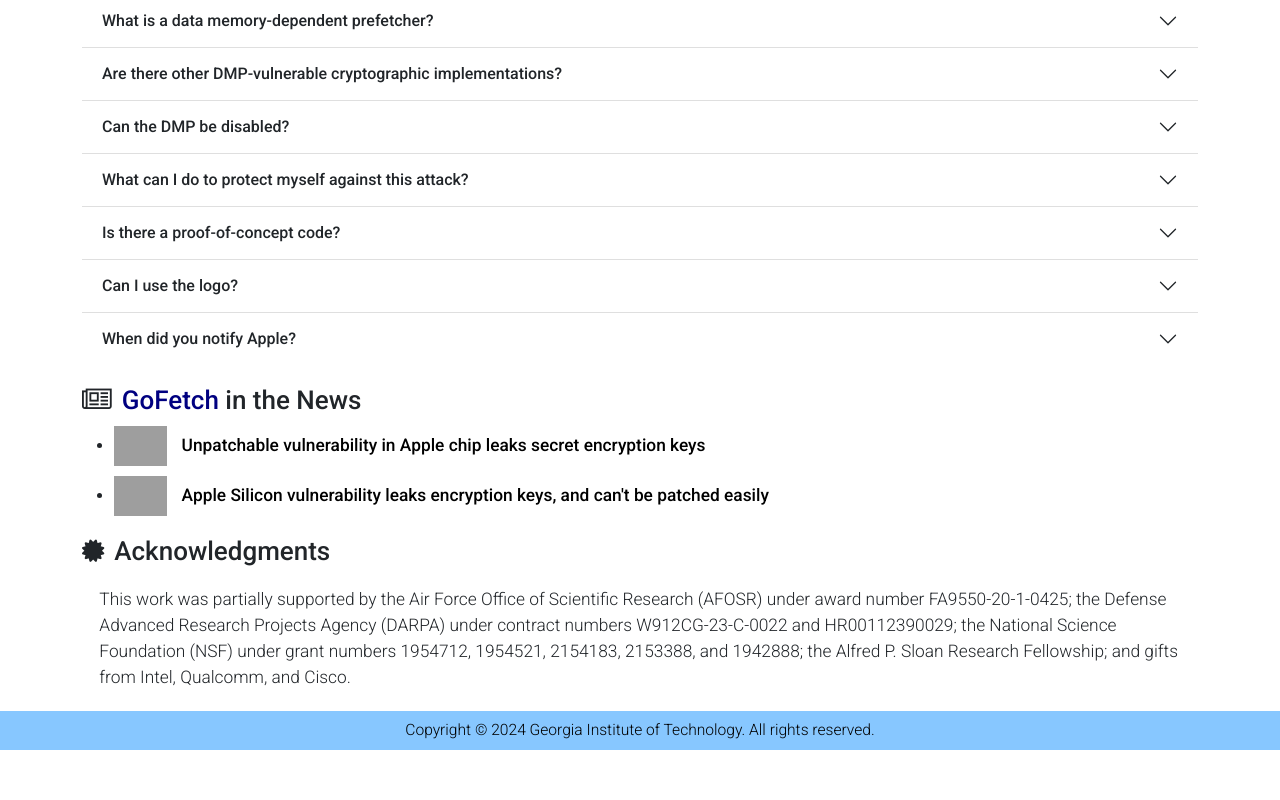
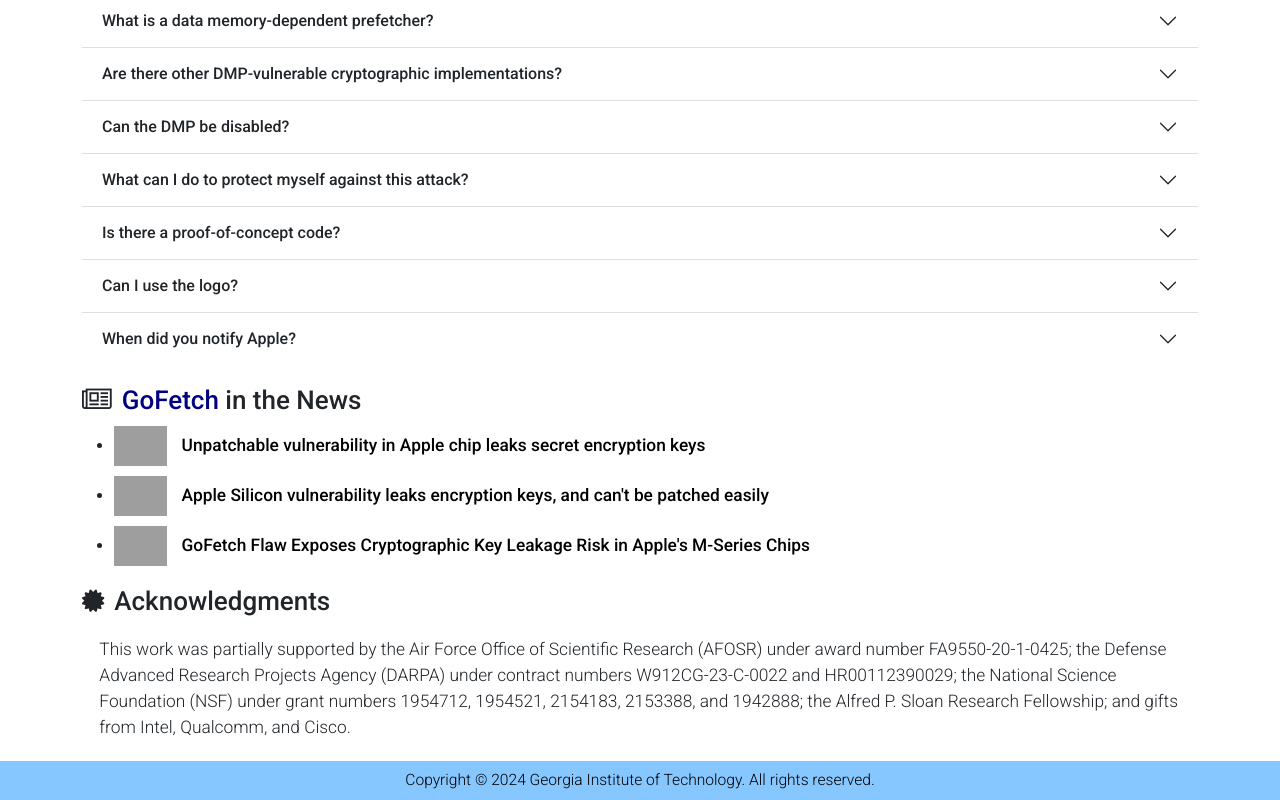
Before and after one commit to gofetch-website/gofetch-website.github.io, a plain HTML site: page index.html in a window 1280 px wide. Shown: the part 1796-2596 px from the top of the page. Before the commit the page ends 2546 px from the top, so only its background shows below. Drawn offline with nearby package versions, Linux system fonts and the light colour scheme; grey boxes are pictures that could not be loaded.

Commit message:
add news

```diff
--- a/index.html
+++ b/index.html
@@ -461,6 +461,13 @@
 							href="https://appleinsider.com/articles/24/03/21/apple-silicon-vulnerability-leaks-encryption-keys-and-cant-be-patched-easily">Apple Silicon vulnerability leaks encryption keys, and can't be patched easily
 						</a>
 					</li>
+					<li>
+						<img class="news"
+							src="https://blogger.googleusercontent.com/img/b/R29vZ2xl/AVvXsEhfo677w_X7XqMqSakY2frYwUgxvQ1GacCJNqOxvVvHZ8F-2vllrF4wmxWv4mEZ62Fqm4gk9WkqzT7LPGbnyZlhetWq05ktCoiHWRJ58EgxjRR5WkGK3DNOdnkygguVIfEccPyvNuCSMxk/s1600/logo.jpg">
+						<a
+							href="https://www.cyberkendra.com/2024/03/gofetch-flaw-exposes-cryptographic-key.html">GoFetch Flaw Exposes Cryptographic Key Leakage Risk in Apple's M-Series Chips
+						</a>
+					</li>
 				</ul>
 			</section>
 
```
